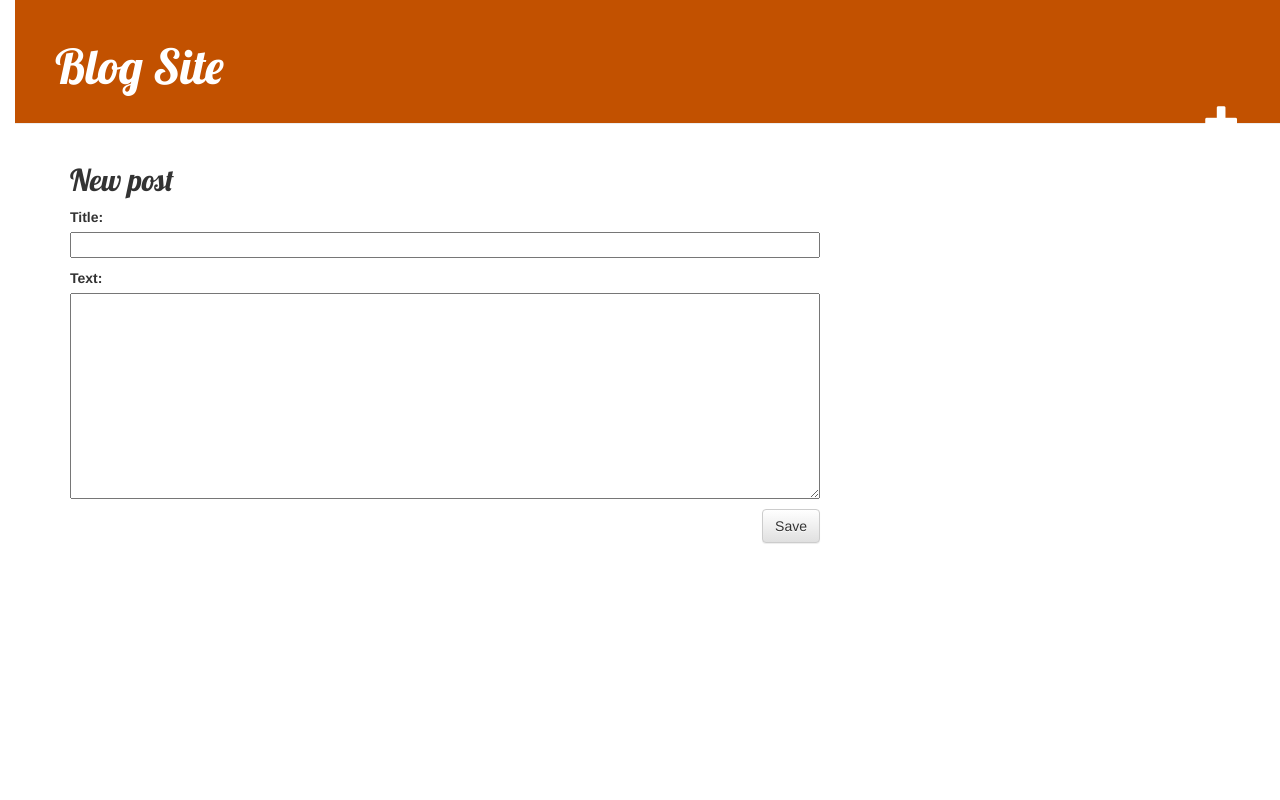
After one commit to arvishcdoshi/blog-project, a Django app: page /post/new/ in a window 1280 px wide. The commit adds this page. Run offline with Django 3.2, Linux system fonts and the light colour scheme; some libraries are stand-ins or nearby versions.

Commit message:
Add new blog/edit new blog and some designing

```diff
--- /dev/null
+++ b/blog/forms.py
@@ -0,0 +1,8 @@
+from django import forms
+from .models import Post
+
+class PostForm(forms.ModelForm):
+
+    class Meta:
+        model = Post
+        fields = ('title','text',)
--- /dev/null
+++ b/blog/static/css/blog.css
@@ -0,0 +1,55 @@
+h1 a, h2 a {
+    color: #C25100;
+    font-family: 'Lobster';
+}
+
+body {
+    padding-left: 15px;
+}
+
+.page-header {
+    background-color: #C25100;
+    margin-top: 0;
+    padding: 20px 20px 20px 40px;
+}
+
+.page-header h1, .page-header h1 a, .page-header h1 a:visited, .page-header h1 a:active {
+    color: #ffffff;
+    font-size: 36pt;
+    text-decoration: none;
+}
+
+.content {
+    margin-left: 40px;
+}
+
+h1, h2, h3, h4 {
+    font-family: 'Lobster', cursive;
+}
+
+.date {
+    color: #828282;
+}
+
+.save {
+    float: right;
+}
+
+.post-form textarea, .post-form input {
+    width: 100%;
+}
+
+.top-menu, .top-menu:hover, .top-menu:visited {
+    color: #ffffff;
+    float: right;
+    font-size: 26pt;
+    margin-right: 20px;
+}
+
+.post {
+    margin-bottom: 70px;
+}
+
+.post h2 a, .post h2 a:visited {
+    color: #000000;
+}
--- /dev/null
+++ b/blog/templates/blog/base.html
@@ -0,0 +1,24 @@
+{% load static %}
+<html>
+    <head>
+        <title>Blog site</title>
+<link rel="stylesheet" href="//maxcdn.bootstrapcdn.com/bootstrap/3.2.0/css/bootstrap.min.css">
+<link rel="stylesheet" href="//maxcdn.bootstrapcdn.com/bootstrap/3.2.0/css/bootstrap-theme.min.css">
+<link rel="stylesheet" href="{% static 'css/blog.css' %}">
+<link href="//fonts.googleapis.com/css?family=Lobster&subset=latin,latin-ext" rel="stylesheet" type="text/css">
+    </head>
+    <body>
+       <div class="page-header">
+        <h1><a href="/">Blog Site</a></h1>
+        <a href="{% url 'post_new' %}" class="top-menu"><span class="glyphicon glyphicon-plus"></span></a>
+    </div>
+    <div class="content container">
+        <div class="row">
+            <div class="col-md-8">
+            {% block content %}
+            {% endblock %}
+            </div>
+        </div>
+    </div>
+    </body>
+</html>
--- /dev/null
+++ b/blog/templates/blog/post_edit.html
@@ -0,0 +1,10 @@
+
+{% extends 'blog/base.html' %}
+
+{% block content %}
+    <h2>New post</h2>
+    <form method="POST" class="post-form">{% csrf_token %}
+        {{ form.as_p }}
+        <button type="submit" class="save btn btn-default">Save</button>
+    </form>
+{% endblock %}
--- a/blog/urls.py
+++ b/blog/urls.py
@@ -2,5 +2,8 @@ from django.urls import path
 from . import views
 
 urlpatterns = [
-    path('',views.post_list,name="post_list")
+    path('',views.post_list,name="post_list"),
+    path('post/<int:pk>/', views.post_detail, name='post_detail'),
+    path('post/new/', views.post_new, name='post_new'),
+    path('post/<int:pk>/edit/', views.post_edit, name='post_edit'),
 ]
--- a/blog/views.py
+++ b/blog/views.py
@@ -2,8 +2,41 @@ from django.shortcuts import render
 from django.http import HttpResponse
 from .models import Post
 from django.utils import timezone
+from django.shortcuts import render, get_object_or_404,redirect
+from .forms import PostForm
 # Create your views here.
 
 def post_list(request):
     posts = Post.objects.filter(published_date__lte=timezone.now()).order_by('published_date')
     return render(request, 'blog/post_list.html', {'posts':posts})
+
+def post_detail(request, pk):
+    post = get_object_or_404(Post, pk=pk)
+    return render(request, 'blog/post_detail.html', {'post': post})
+
+def post_new(request):
+    if request.method == "POST":
+        form = PostForm(request.POST)
+        if form.is_valid():
+            post = form.save(commit=False)
+            post.author = request.user
+            post.published_date = timezone.now()
+            post.save()
+            return redirect('post_detail', pk=post.pk)
+    else:
+        form = PostForm()
+    return render(request, 'blog/post_edit.html', {'form': form})
+
+def post_edit(request, pk):
+    post = get_object_or_404(Post, pk=pk)
+    if request.method == "POST":
+        form = PostForm(request.POST, instance=post)
+        if form.is_valid():
+            post = form.save(commit=False)
+            post.author = request.user
+            post.published_date = timezone.now()
+            post.save()
+            return redirect('post_detail', pk=post.pk)
+    else:
+        form = PostForm(instance=post)
+    return render(request, 'blog/post_edit.html', {'form': form})
```
Also changed, not shown: blog/templates/blog/post_detail.html (added, +14 -0 lines), blog/templates/blog/post_list.html (+12 -25 lines).
